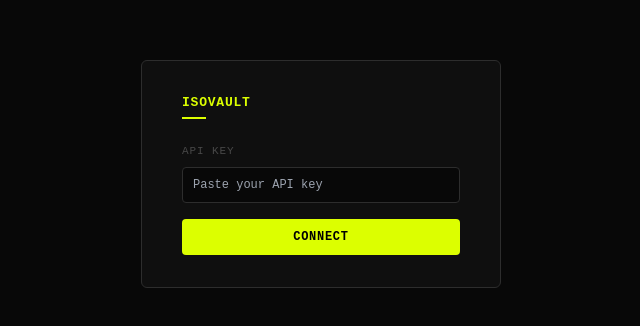
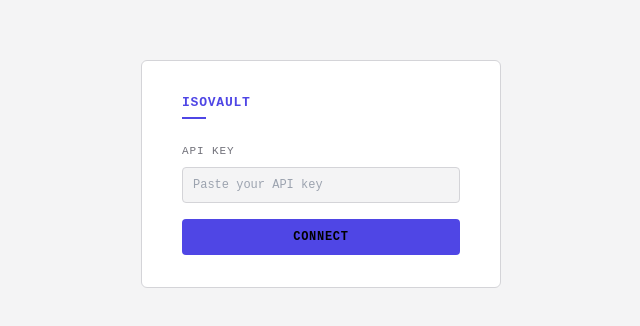
Before and after one commit to 24Skater/isovault, a React (Vite) app in the folder packages/frontend/: page / in a window 1280 px wide. Shown: the part 226-552 px from the top of the page, without its empty margins (319-959 px from the left). Built offline with nearby package versions, Linux system fonts and the light colour scheme.

Commit message:
feat: replace CSS tokens with Zinc+Indigo design system

```diff
--- a/packages/frontend/src/index.css
+++ b/packages/frontend/src/index.css
@@ -2,56 +2,153 @@
 @tailwind components;
 @tailwind utilities;
 
-/* ─── Design tokens — Industrial Brutalist ──────────────────────────────────── */
+/* ─── Design tokens — Zinc + Indigo system ───────────────────────────────────
+   Dark mode default. Light mode via [data-theme="light"] or prefers-color-scheme.
+   ────────────────────────────────────────────────────────────────────────── */
+
 :root {
-  --bg-base:        #080808;
-  --bg-surface:     #0f0f0f;
-  --bg-elevated:    #171717;
-  --bg-popup:       #1f1f1f;
-  --bg-highlight:   #252525;
+  /* Font stacks */
+  --font-sans: 'Inter', system-ui, -apple-system, sans-serif;
+  --font-mono: ui-monospace, 'SF Mono', Menlo, 'Cascadia Code', monospace;
 
-  --border-subtle:  #1a1a1a;
-  --border-default: #2d2d2d;
-  --border-strong:  #484848;
+  /* Layout */
+  --sidebar-width: 220px;
+  --topbar-height: 48px;
 
-  --text-primary:   #f0f0f0;
-  --text-secondary: #888888;
-  --text-muted:     #484848;
-  --text-disabled:  #282828;
+  /* Surfaces */
+  --bg-base:     #09090b;
+  --bg-surface:  #18181b;
+  --bg-elevated: #27272a;
+  --bg-input:    #09090b;
 
-  /* Acid yellow — the one commanding accent */
-  --accent:         #dcff00;
-  --accent-hover:   #c9eb00;
-  --accent-subtle:  rgba(220, 255, 0, 0.06);
+  /* Borders */
+  --border-subtle:  #27272a;
+  --border-default: #3f3f46;
+  --border-strong:  #52525b;
 
-  --color-success:        #00cc6e;
-  --color-success-subtle: rgba(0, 204, 110, 0.10);
-  --color-warning:        #ff9900;
-  --color-warning-subtle: rgba(255, 153, 0, 0.10);
-  --color-danger:         #ff3333;
-  --color-danger-subtle:  rgba(255, 51, 51, 0.10);
-  --bg-input:         #111111;
-  --bg-hover:         rgba(255, 255, 255, 0.03);
+  /* Typography */
+  --text-primary:   #fafafa;
+  --text-secondary: #a1a1aa;
+  --text-muted:     #71717a;
+  --text-disabled:  #52525b;
+
+  /* Accent — Indigo */
+  --accent:        #6366f1;
+  --accent-hover:  #4f46e5;
+  --accent-fg:     #ffffff;
+  --accent-subtle: rgba(99, 102, 241, 0.08);
+
+  /* Semantic */
+  --color-success:        #22c55e;
+  --color-success-subtle: rgba(34, 197, 94, 0.12);
+  --color-warning:        #f59e0b;
+  --color-warning-subtle: rgba(245, 158, 11, 0.12);
+  --color-danger:         #ef4444;
+  --color-danger-subtle:  rgba(239, 68, 68, 0.12);
   --color-error:          var(--color-danger);
   --color-error-subtle:   var(--color-danger-subtle);
 
-  --status-active:   #00cc6e;
-  --status-download: #dcff00;
-  --status-archive:  #555555;
-  --status-corrupt:  #ff3333;
-  --status-pending:  #ff9900;
+  /* Status (backwards compat) */
+  --status-active:   #22c55e;
+  --status-download: #6366f1;
+  --status-archive:  #52525b;
+  --status-corrupt:  #ef4444;
+  --status-pending:  #f59e0b;
 
-  /* No rounding — sharp edges everywhere */
-  --radius-sm:  0px;
-  --radius-md:  0px;
-  --radius-lg:  0px;
-  --radius-xl:  0px;
+  /* Radius */
+  --radius-sm: 4px;
+  --radius-md: 6px;
+  --radius-lg: 10px;
+  --radius-xl: 16px;
 
-  --shadow-sm: none;
-  --shadow-md: none;
+  /* Shadows */
+  --shadow-sm: 0 1px 2px rgba(0, 0, 0, 0.4);
+  --shadow-md: 0 4px 12px rgba(0, 0, 0, 0.5);
+  --shadow-lg: 0 8px 32px rgba(0, 0, 0, 0.6);
 }
 
-/* ─── Base ──────────────────────────────────────────────────────────────────── */
+/* ─── Light theme ─────────────────────────────────────────────────────────── */
+
+[data-theme="light"] {
+  --bg-base:     #f4f4f5;
+  --bg-surface:  #ffffff;
+  --bg-elevated: #f4f4f5;
+  --bg-input:    #ffffff;
+
+  --border-subtle:  #e4e4e7;
+  --border-default: #d4d4d8;
+  --border-strong:  #a1a1aa;
+
+  --text-primary:   #09090b;
+  --text-secondary: #52525b;
+  --text-muted:     #71717a;
+  --text-disabled:  #a1a1aa;
+
+  --accent:        #4f46e5;
+  --accent-hover:  #4338ca;
+  --accent-fg:     #ffffff;
+  --accent-subtle: rgba(79, 70, 229, 0.08);
+
+  --color-success:        #16a34a;
+  --color-success-subtle: rgba(22, 163, 74, 0.10);
+  --color-warning:        #d97706;
+  --color-warning-subtle: rgba(217, 119, 6, 0.10);
+  --color-danger:         #dc2626;
+  --color-danger-subtle:  rgba(220, 38, 38, 0.10);
+  --color-error:          var(--color-danger);
+  --color-error-subtle:   var(--color-danger-subtle);
+
+  --status-active:   #16a34a;
+  --status-download: #4f46e5;
+  --status-archive:  #a1a1aa;
+  --status-corrupt:  #dc2626;
+  --status-pending:  #d97706;
+
+  --shadow-sm: 0 1px 2px rgba(0, 0, 0, 0.06);
+  --shadow-md: 0 4px 12px rgba(0, 0, 0, 0.10);
+  --shadow-lg: 0 8px 32px rgba(0, 0, 0, 0.14);
+}
+
+/* ─── System preference fallback ─────────────────────────────────────────── */
+
+@media (prefers-color-scheme: light) {
+  :root:not([data-theme="dark"]) {
+    --bg-base:     #f4f4f5;
+    --bg-surface:  #ffffff;
+    --bg-elevated: #f4f4f5;
+    --bg-input:    #ffffff;
+    --border-subtle:  #e4e4e7;
+    --border-default: #d4d4d8;
+    --border-strong:  #a1a1aa;
+    --text-primary:   #09090b;
+    --text-secondary: #52525b;
+    --text-muted:     #71717a;
+    --text-disabled:  #a1a1aa;
+    --accent:        #4f46e5;
+    --accent-hover:  #4338ca;
+    --accent-fg:     #ffffff;
+    --accent-subtle: rgba(79, 70, 229, 0.08);
+    --color-success:        #16a34a;
+    --color-success-subtle: rgba(22, 163, 74, 0.10);
+    --color-warning:        #d97706;
+    --color-warning-subtle: rgba(217, 119, 6, 0.10);
+    --color-danger:         #dc2626;
+    --color-danger-subtle:  rgba(220, 38, 38, 0.10);
+    --color-error:          var(--color-danger);
+    --color-error-subtle:   var(--color-danger-subtle);
+    --shadow-sm: 0 1px 2px rgba(0, 0, 0, 0.06);
+    --shadow-md: 0 4px 12px rgba(0, 0, 0, 0.10);
+  }
+}
+
+/* ─── Theme transition ───────────────────────────────────────────────────── */
+
+html {
+  transition: background-color 200ms ease, color 200ms ease;
+}
+
+/* ─── Base reset ─────────────────────────────────────────────────────────── */
+
 * {
   box-sizing: border-box;
   margin: 0;
@@ -59,7 +156,7 @@
 }
 
 body {
-  font-family: 'Inter', system-ui, -apple-system, sans-serif;
+  font-family: var(--font-sans);
   font-size: 13px;
   line-height: 1.5;
   background: var(--bg-base);
@@ -69,39 +166,59 @@ body {
 }
 
 code, pre, .font-mono {
-  font-family: ui-monospace, 'JetBrains Mono', 'Fira Code', monospace;
+  font-family: var(--font-mono);
   font-size: 12px;
 }
 
-/* ─── Focus ─────────────────────────────────────────────────────────────────── */
+/* ─── Focus ──────────────────────────────────────────────────────────────── */
+
 :focus-visible {
-  outline: 1px solid var(--accent);
-  outline-offset: 0;
+  outline: 2px solid var(--accent);
+  outline-offset: 2px;
+  border-radius: var(--radius-sm);
 }
 
-/* ─── Page header rule ─────────────────────────────────────────────────────── */
+/* ─── Scrollbar ──────────────────────────────────────────────────────────── */
+
+::-webkit-scrollbar { width: 6px; height: 6px; }
+::-webkit-scrollbar-track { background: transparent; }
+::-webkit-scrollbar-thumb { background: var(--border-strong); border-radius: 3px; }
+::-webkit-scrollbar-thumb:hover { background: var(--text-muted); }
+
+/* ─── Utilities ──────────────────────────────────────────────────────────── */
+
 .page-rule {
   height: 1px;
   background: var(--border-default);
   margin: 14px 0 20px;
 }
 
-/* ─── Industrial badge ─────────────────────────────────────────────────────── */
 .badge {
   display: inline-block;
-  font-family: ui-monospace, monospace;
+  font-family: var(--font-mono);
   font-size: 10px;
   font-weight: 600;
-  letter-spacing: 0.08em;
+  letter-spacing: 0.06em;
   text-transform: uppercase;
-  padding: 2px 6px;
+  padding: 2px 7px;
+  border-radius: var(--radius-sm);
   white-space: nowrap;
 }
 
-/* ─── Animations ────────────────────────────────────────────────────────────── */
+.btn-accent {
+  background: var(--accent);
+  color: var(--accent-fg);
+  border: none;
+  cursor: pointer;
+}
+
+.btn-accent:hover { background: var(--accent-hover); }
+
+/* ─── Animations ─────────────────────────────────────────────────────────── */
+
 @media (prefers-reduced-motion: no-preference) {
   .progress-fill {
-    transition: width 250ms ease-out;
+    transition: width 300ms cubic-bezier(0.4, 0, 0.2, 1);
   }
 
   @keyframes pulse {
@@ -109,18 +226,14 @@ code, pre, .font-mono {
     50%       { opacity: 0.35; }
   }
 
-  .animate-pulse-slow {
-    animation: pulse 2s ease-in-out infinite;
-  }
+  .animate-pulse-slow { animation: pulse 2s ease-in-out infinite; }
 
   @keyframes slideIn {
-    from { transform: translateX(12px); opacity: 0; }
+    from { transform: translateX(10px); opacity: 0; }
     to   { transform: translateX(0);    opacity: 1; }
   }
 
-  .animate-slide-in {
-    animation: slideIn 150ms ease-out;
-  }
+  .animate-slide-in { animation: slideIn 150ms cubic-bezier(0.4, 0, 0.2, 1); }
 
   @keyframes fadeIn {
     from { opacity: 0; }
@@ -128,6 +241,11 @@ code, pre, .font-mono {
   }
 
   @keyframes fadeInUp {
+    from { opacity: 0; transform: translateY(6px); }
+    to   { opacity: 1; transform: translateY(0); }
+  }
+
+  @keyframes slideInUp {
     from { opacity: 0; transform: translateY(8px); }
     to   { opacity: 1; transform: translateY(0); }
   }
@@ -137,7 +255,15 @@ code, pre, .font-mono {
     to   { transform: translateX(0);    opacity: 1; }
   }
 
-  .animate-fade-in {
-    animation: fadeIn 100ms ease;
+  .animate-fade-in    { animation: fadeIn 120ms ease; }
+  .animate-slide-in-up { animation: slideInUp 180ms ease-out; }
+}
+
+/* ─── Reduced motion ─────────────────────────────────────────────────────── */
+
+@media (prefers-reduced-motion: reduce) {
+  *, *::before, *::after {
+    animation-duration: 0ms !important;
+    transition-duration: 0ms !important;
   }
 }
```
